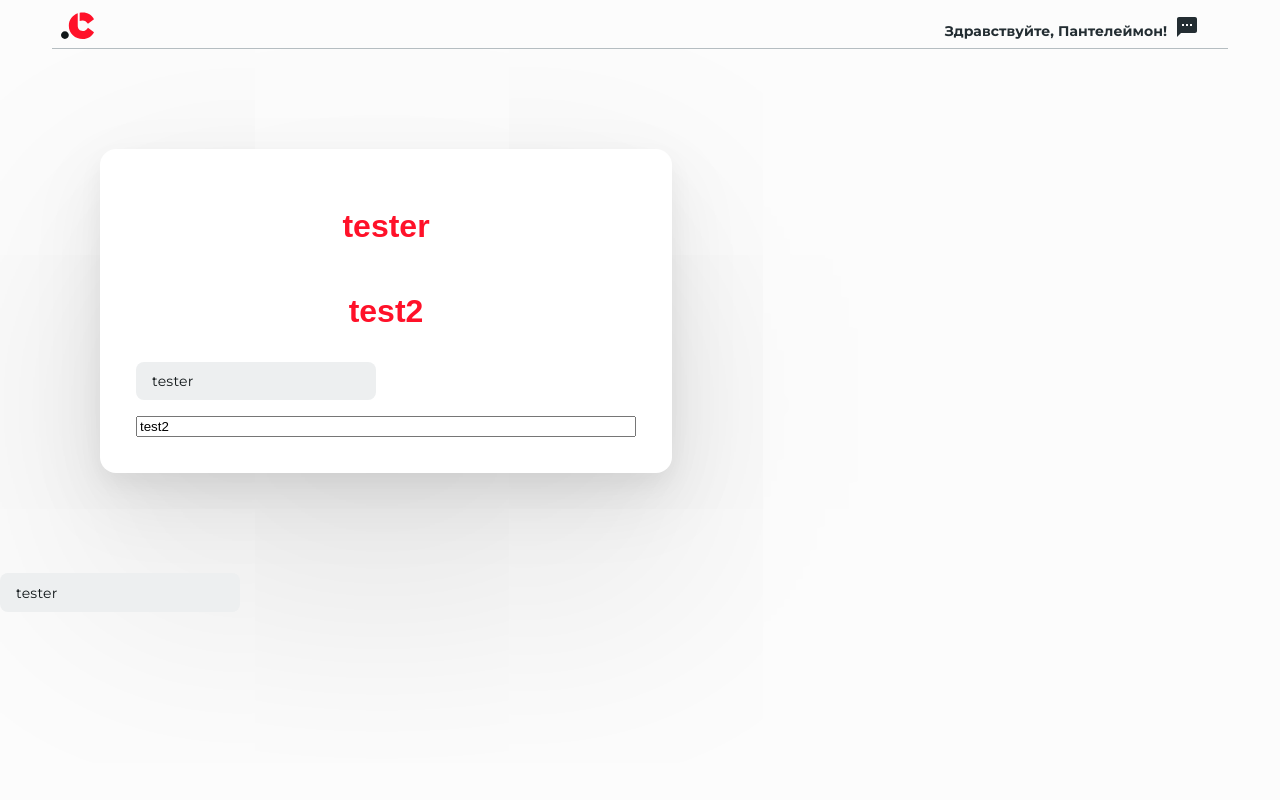
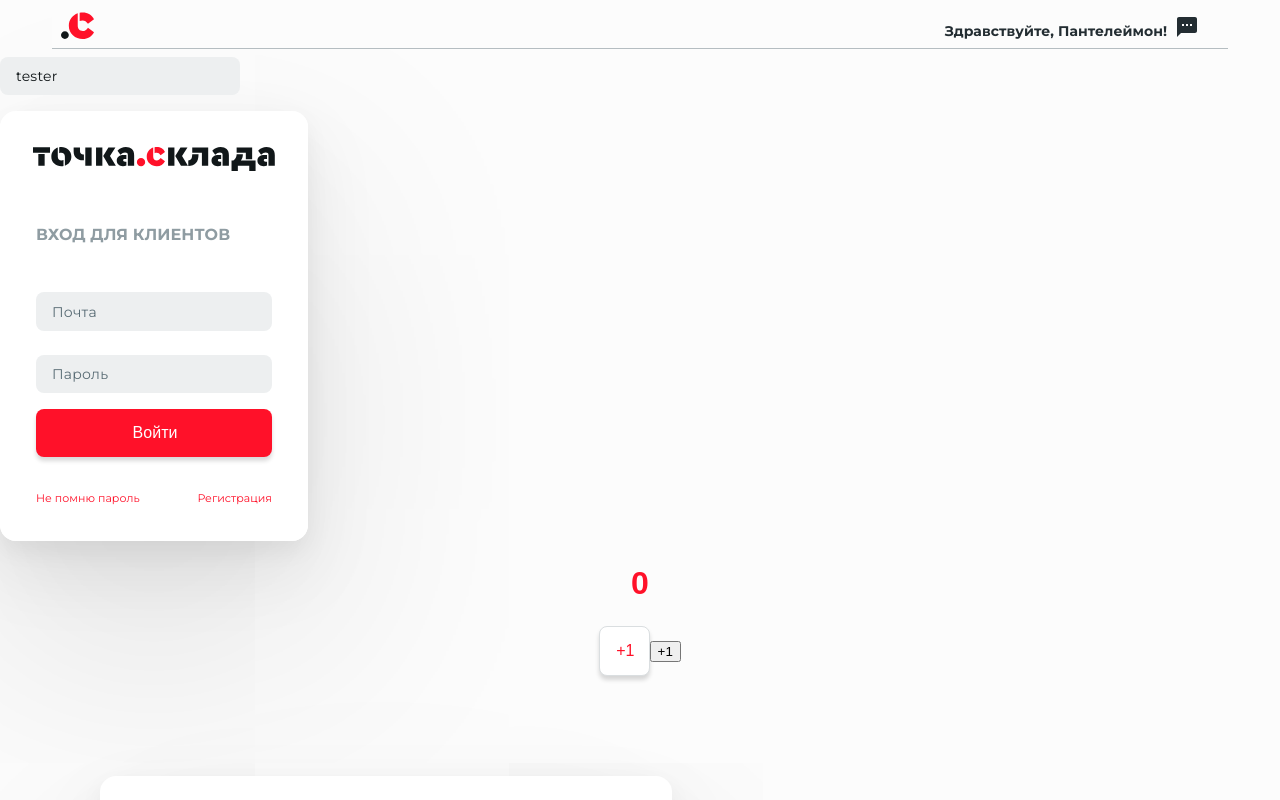
Before and after one commit to daria-ts/lk-ts, a Vue app: page /components in a window 1280 px wide. Shown: the top 800 px of the page. Built offline with nearby package versions, Linux system fonts and the light colour scheme; a web font is replaced by a local one.

Commit message:
button fixed

```diff
--- a/src/components/elements/ButtonBase.vue
+++ b/src/components/elements/ButtonBase.vue
@@ -1,9 +1,11 @@
 <template>
   <component
+    v-bind="$attrs"
     :is="type"
     :href="href"
     :type="submit"
     :class="['button', size, priority, font, disabled]"
+
   >
     <icon-base class="icon">
       <Check />
--- a/src/components/elements/InputBase.vue
+++ b/src/components/elements/InputBase.vue
@@ -5,6 +5,7 @@
   >
   <label>{{ label }}</label>
   <input
+    v-bind="$attrs"
     :disabled="disabled"
     :class="field"
     :value="modelValue"
--- a/src/views/testing/Components.vue
+++ b/src/views/testing/Components.vue
@@ -1,32 +1,46 @@
-<template>
+<template><div>
 <Header class="Header" />
 
-<div class="box">
+
+  <input-base  :type="text" width="auto" v-model="tester"/>
+  <FormCard/>
+  <h1> {{ counter}}</h1>
+  <Bttn @click="countplus">+1</Bttn>
+  <button v-on:click="countplus">+1</button>
+
+          </div>
+          <div class="box">
   <h1>{{tester}}</h1><h1>{{tester2}}</h1>
-  <InputBase  :type="text" width="auto"  v-model="tester"/>
+  <input-base  :type="text"   v-model="tester"/>
   <input type="text" v-model="tester2"/>
 </div>
-  <InputBase  :type="text" width="auto" v-model="tester"/>
-
 </template>
 
 <script>
+import Bttn from '../../components/elements/ButtonBase.vue';
 import InputBase from '../../components/elements/InputBase.vue';
+import FormCard from '../../components/elements/start-page/FormCard.vue';
 
 
 import Header from "../../components/Header.vue";
 
 
 export default {
-  components: { Header, InputBase },
+  components: { Header, InputBase, FormCard, Bttn },
   name: "Components",
 
   data() {
-  return {
-    tester: "tester",
-    tester2: "test2"
+    return {
+      tester: "tester",
+      tester2: "test2",
+      counter: 0
+    }
+  },
+  methods: {
+    countplus: function() {
+      this.counter++
+    }
   }
-}
 };
 </script>
 
@@ -35,6 +49,7 @@ export default {
 
 .header {
   position: fixed;
+  top: 0;
 }
 .box{
   background-color: aqua;
```
